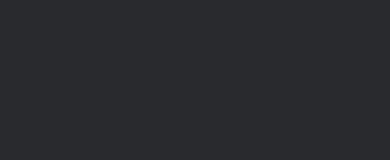
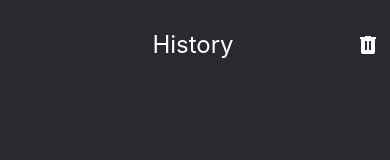
Before and after one commit to roycechua/rn-expo-calculator-app, a React Native app: screen /History in a window 390 px wide. Shown: the top 160 px of the page. Built offline with nearby package versions, Linux system fonts and the light colour scheme.

Commit message:
Add header to history screen

```diff
--- a/src/screens/HistoryScreen.tsx
+++ b/src/screens/HistoryScreen.tsx
@@ -1,17 +1,15 @@
-import { StyleSheet, Text, View } from 'react-native';
+import { StyleSheet, View } from 'react-native';
 import React from 'react';
 import SafeAreaContainer from '../components/SafeAreaContainer';
+import Spacer from '../components/Spacer';
+import Header from '../components/Header';
 
 const HistoryScreen = () => {
     return (
         <SafeAreaContainer>
-            <View
-                style={{
-                    flex: 1,
-                    backgroundColor: '#292A2D',
-                    padding: 5,
-                }}
-            >
+            <View style={[styles.container, { backgroundColor: '#292A2D' }]}>
+                <Spacer space={10} />
+                <Header title='History' rightPress={() => {}} />
             </View>
         </SafeAreaContainer>
     );
@@ -19,4 +17,9 @@ const HistoryScreen = () => {
 
 export default HistoryScreen;
 
-const styles = StyleSheet.create({});
+const styles = StyleSheet.create({
+    container: {
+        flex: 1,
+        padding: 10,
+    },
+});
```
